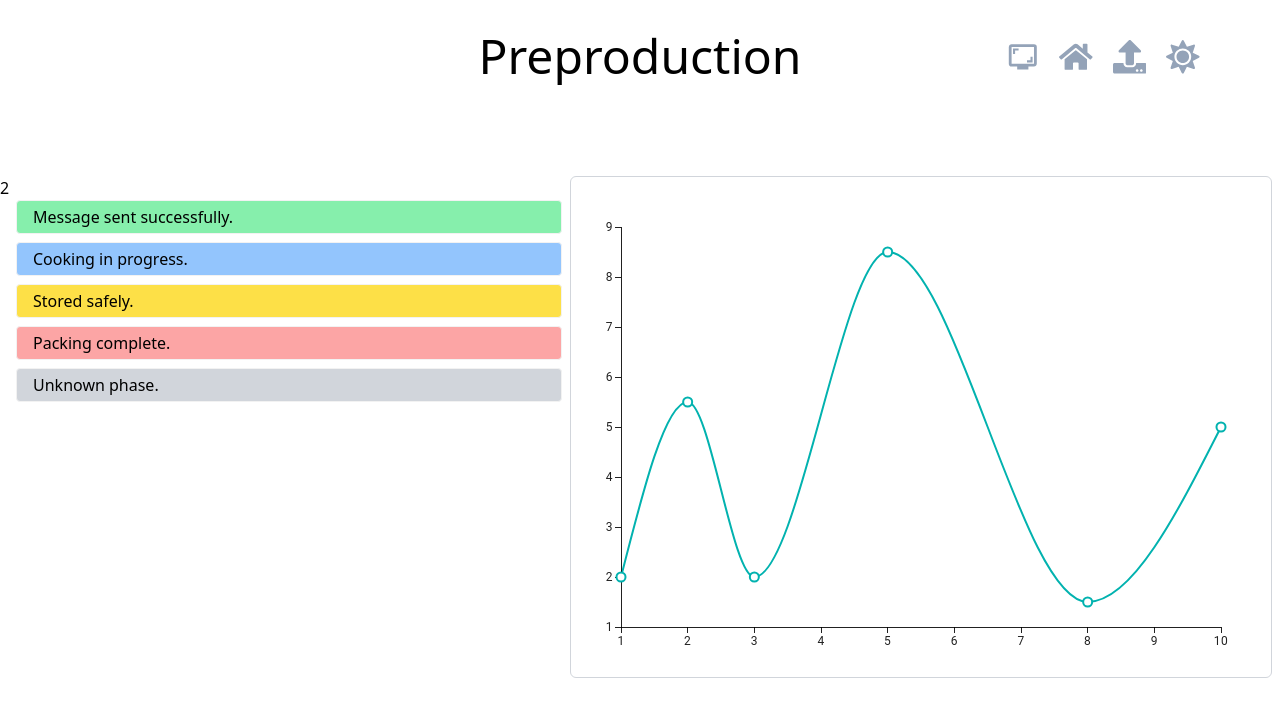
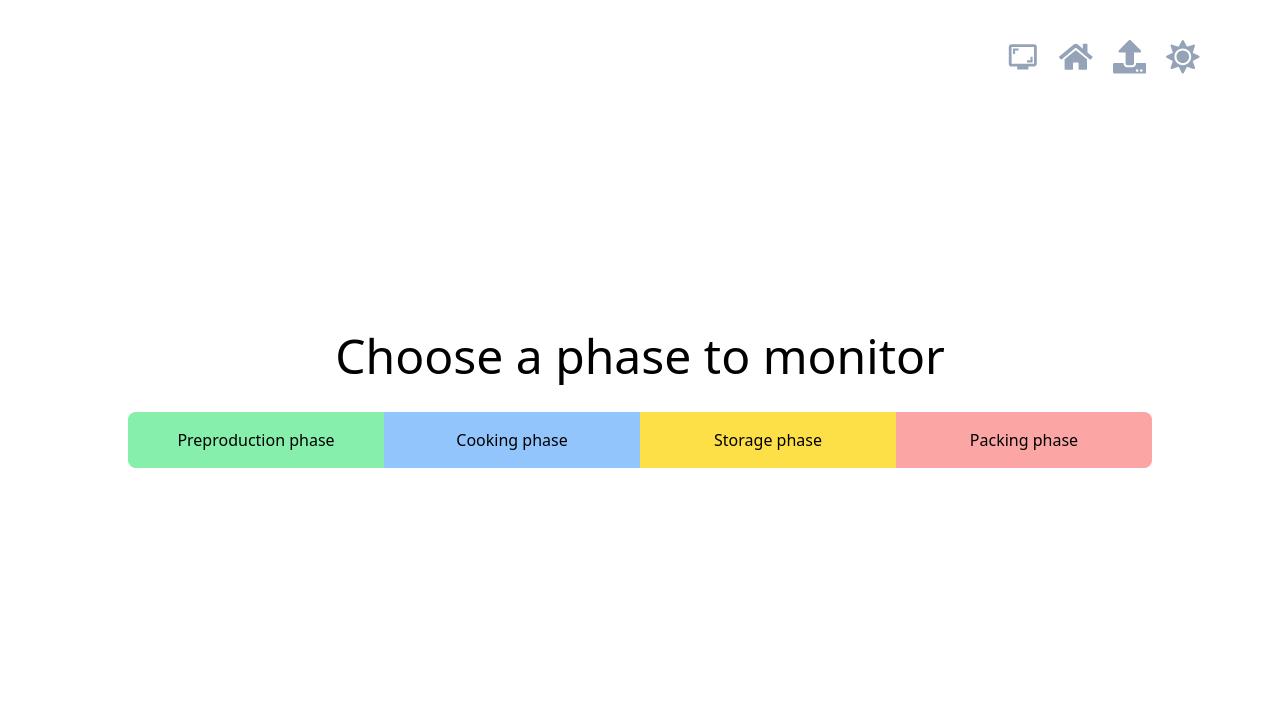
Before and after one commit to nguyenvuminhh/hkfood-junction-2024, a React (Vite) app in the folder foodhk-junction-2024/: page /monitor in a window 1280 px wide. Shown: the top 716 px of the page. Built offline with nearby package versions, Linux system fonts and the light colour scheme.

Commit message:
Fix main monitor.

```diff
--- a/foodhk-junction-2024/src/App.jsx
+++ b/foodhk-junction-2024/src/App.jsx
@@ -2,7 +2,8 @@ import React from "react";
 import { BrowserRouter as Router, Routes, Route } from 'react-router-dom';
 import ProductForm from "./components/product/ProductForm";
 import MainLayout from './components/main pages/MainLayout'; // Import MainLayout
-import Preproduction from "./components/monitor/Preproduction";
+import MainMonitor from "./components/monitor/MainMonitor";
+import Preproduction from "./components/monitor/monitor-phase/Preproduction";
 import { ProgressProvider, useProgress } from './context/ProgressContext';
 
 function AppContent() {
@@ -11,7 +12,8 @@ function AppContent() {
       <Routes>
         <Route path="/" element={<MainLayout />} />
         <Route path="/product-form" element={<ProductForm />} />
-        <Route path="/monitor" element={<Preproduction />} />
+        <Route path="/monitor" element={<MainMonitor />} />
+        <Route path="/monitor/1" element={<Preproduction />} />
       </Routes>
     </Router>
   );
--- a/foodhk-junction-2024/src/components/main pages/MainLayout.jsx
+++ b/foodhk-junction-2024/src/components/main pages/MainLayout.jsx
@@ -16,7 +16,7 @@ function MainLayout() {
   return (
     <>
     <TopNavigation darkTheme={darkTheme} handleMode={handleMode} />
-    <div className="dark:bg-primary_login_dark bg-white flex flex-col items-center">
+    <div className="dark:bg-primary_login_dark bg-white flex flex-col items-center min-h-dvh">
       <ProgressBar />
       {progress === 1 && <Stage1 />}
       {progress === 2 && <Stage2 />}
--- /dev/null
+++ b/foodhk-junction-2024/src/components/monitor/MainMonitor.jsx
@@ -0,0 +1,61 @@
+import React from 'react';
+import TopNavigation from '../main pages/TopNavigation';
+import { useProgress } from '../../context/ProgressContext';
+import useDarkMode from '../../hooks/useDarkMode';
+
+const MainMonitor = () => {
+    const { progress, setProgress } = useProgress();
+    const [darkTheme, setDarkTheme] = useDarkMode();
+    const handleMode = () => setDarkTheme(!darkTheme);
+
+    const phases = [
+        { label: 'Preproduction phase', id: 1 },
+        { label: 'Cooking phase', id: 2 },
+        { label: 'Storage phase', id: 3 },
+        { label: 'Packing phase', id: 4 }
+    ];
+
+    // Define background colors for each phase
+    const getBackgroundColor = (id) => {
+        switch (id) {
+            case 1:
+                return 'bg-green-300';
+            case 2:
+                return 'bg-blue-300';
+            case 3:
+                return 'bg-yellow-300';
+            case 4:
+                return 'bg-red-300';
+            default:
+                return 'bg-gray-300';
+        }
+    };
+
+    return (
+        <>
+        <TopNavigation darkTheme={darkTheme} handleMode={handleMode} />
+        <div className="flex flex-col items-center justify-center min-w-dvw min-h-dvh bg-white dark:bg-secondary_login_dark">
+            <h1 className="text-5xl mb-8 text-black dark:text-white">Choose a phase to monitor</h1>
+            <div className="w-[80vw]">
+                <div className="flex w-full bg-gray-200 rounded-lg overflow-hidden">
+                    {phases.map((phase) => (
+                        <button
+                            key={phase.id}
+                            onClick={() => setProgress(phase.id)}
+                            className={`flex-1 p-4 text-center ${getBackgroundColor(phase.id)}`}
+                        >
+                            <a href={`/monitor/${phase.id}`}>
+                                <div className="flex justify-center items-center text-black">
+                                    {phase.label}
+                                </div>
+                            </a>
+                        </button>
+                    ))}
+                </div>
+            </div>
+        </div>
+        </>
+    );
+};
+
+export default MainMonitor;
```
Also changed, not shown: foodhk-junction-2024/src/components/monitor/monitor-phase/Preproduction.jsx (renamed from foodhk-junction-2024/src/components/monitor/Preproduction.jsx, +4 -4 lines).
